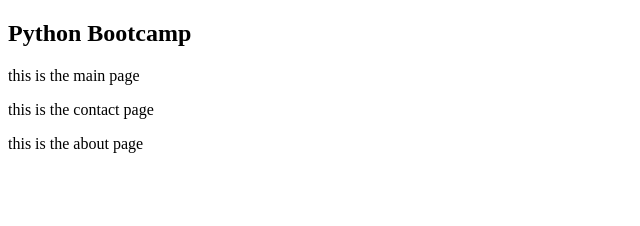
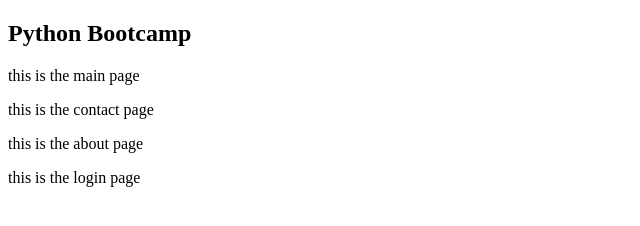
Before and after one commit to Mamo-techcamps/techcamps-one, a plain HTML site: page index.html in a window 1280 px wide. Shown: the whole page, without its empty margins (0-640 px from the left). Drawn offline with Linux system fonts and the light colour scheme.

Commit message:
add login

```diff
--- a/index.html
+++ b/index.html
@@ -16,5 +16,7 @@
 
   <p> this is the about page </p>
 
+  <p> this is the login page </p>
+
 </body>
 </html>
```
